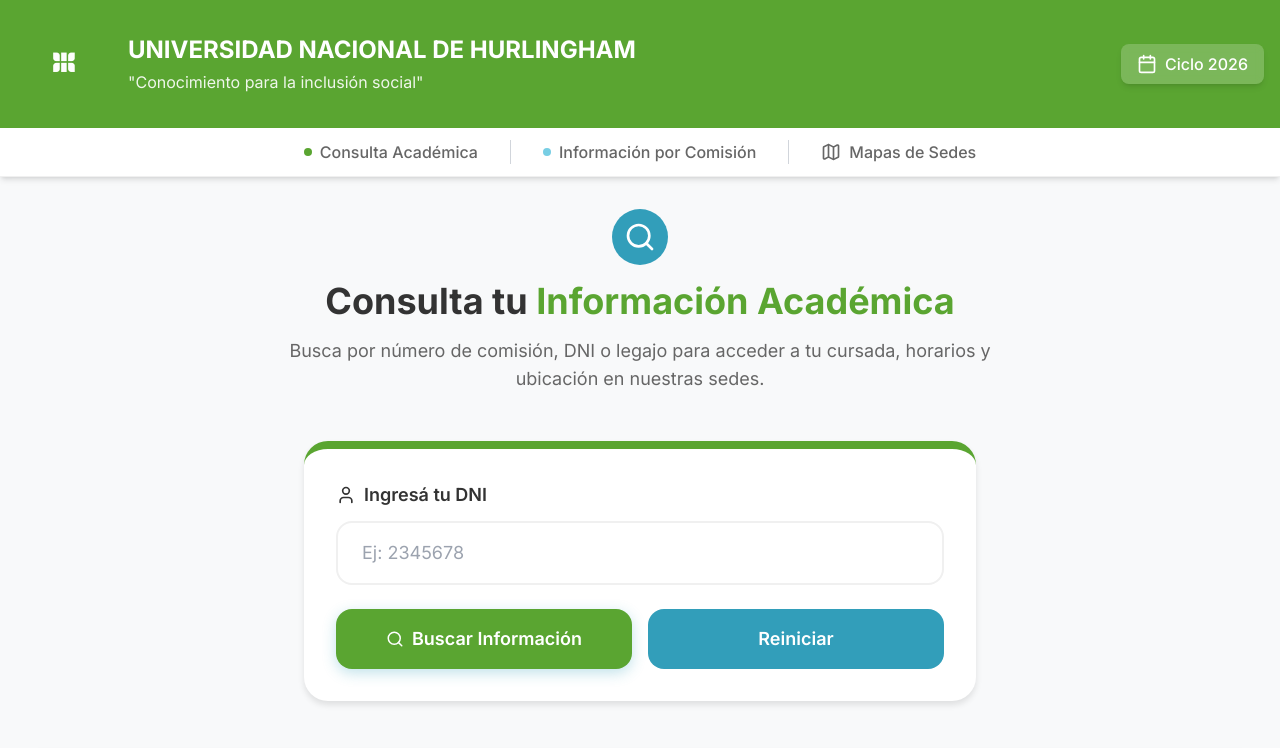
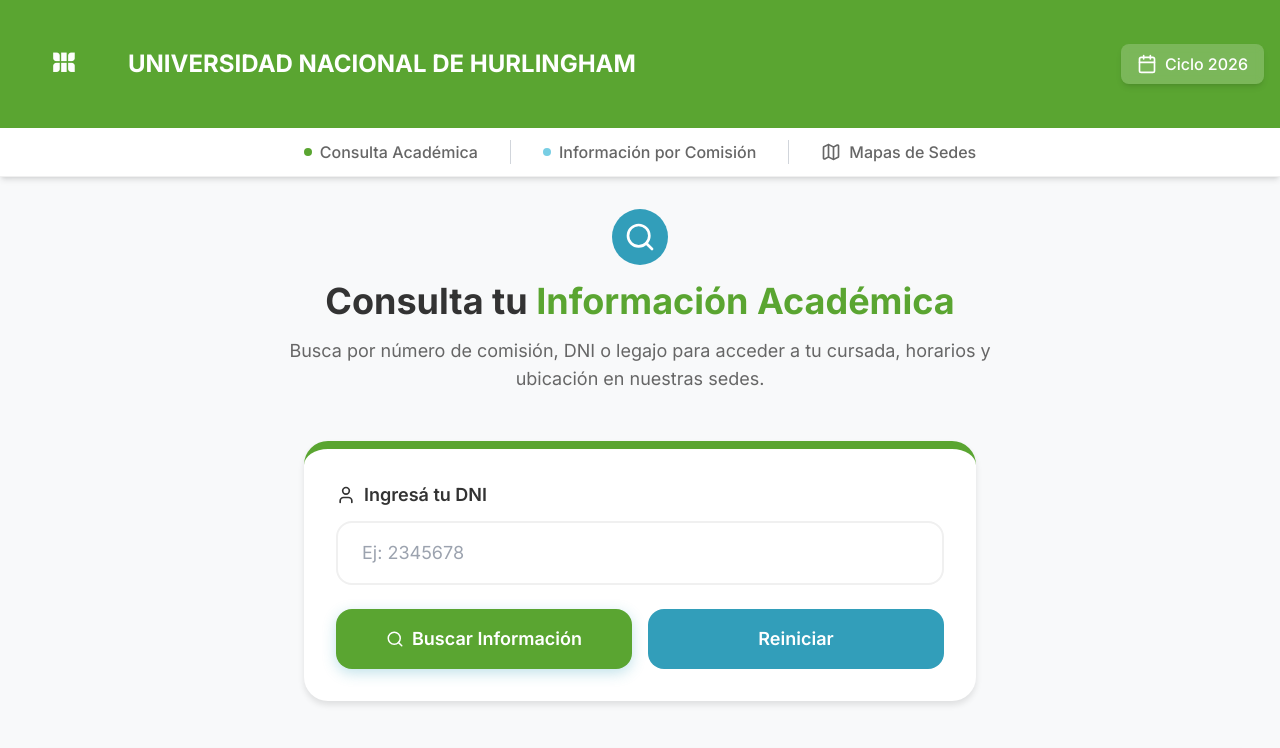
Before and after one commit to LuisHerenu11/dondecurso, a React (Vite) app: page / in a window 1280 px wide. Shown: the top 748 px of the page. Built offline with nearby package versions, Linux system fonts and the light colour scheme.

Commit message:
docs modificacion

```diff
--- a/index.html
+++ b/index.html
@@ -4,7 +4,7 @@
     <meta charset="UTF-8" />
     <link rel="icon" type="image/svg+xml" href="/vite.svg" />
     <meta name="viewport" content="width=device-width, initial-scale=1.0" />
-    <title>CPU donde curso</title>
+    <title>CPU: donde curso</title>
   </head>
   <body>
     <div id="root"></div>
--- a/src/App.jsx
+++ b/src/App.jsx
@@ -128,9 +128,9 @@
               <h1 className="text-xl md:text-2xl font-bold text-white">
                 UNIVERSIDAD NACIONAL DE HURLINGHAM
               </h1>
-              <p className="text-white/90 text-sm md:text-base mt-1">
+              {/* <p className="text-white/90 text-sm md:text-base mt-1">
                 "Conocimiento para la inclusión social"
-              </p>
+              </p> */}
             </div>
           </div>
           <div className="flex items-center gap-2 shadow-md px-4 py-2 rounded-lg bg-white/20 backdrop-blur-sm text-white font-medium text-sm md:text-base">
```
